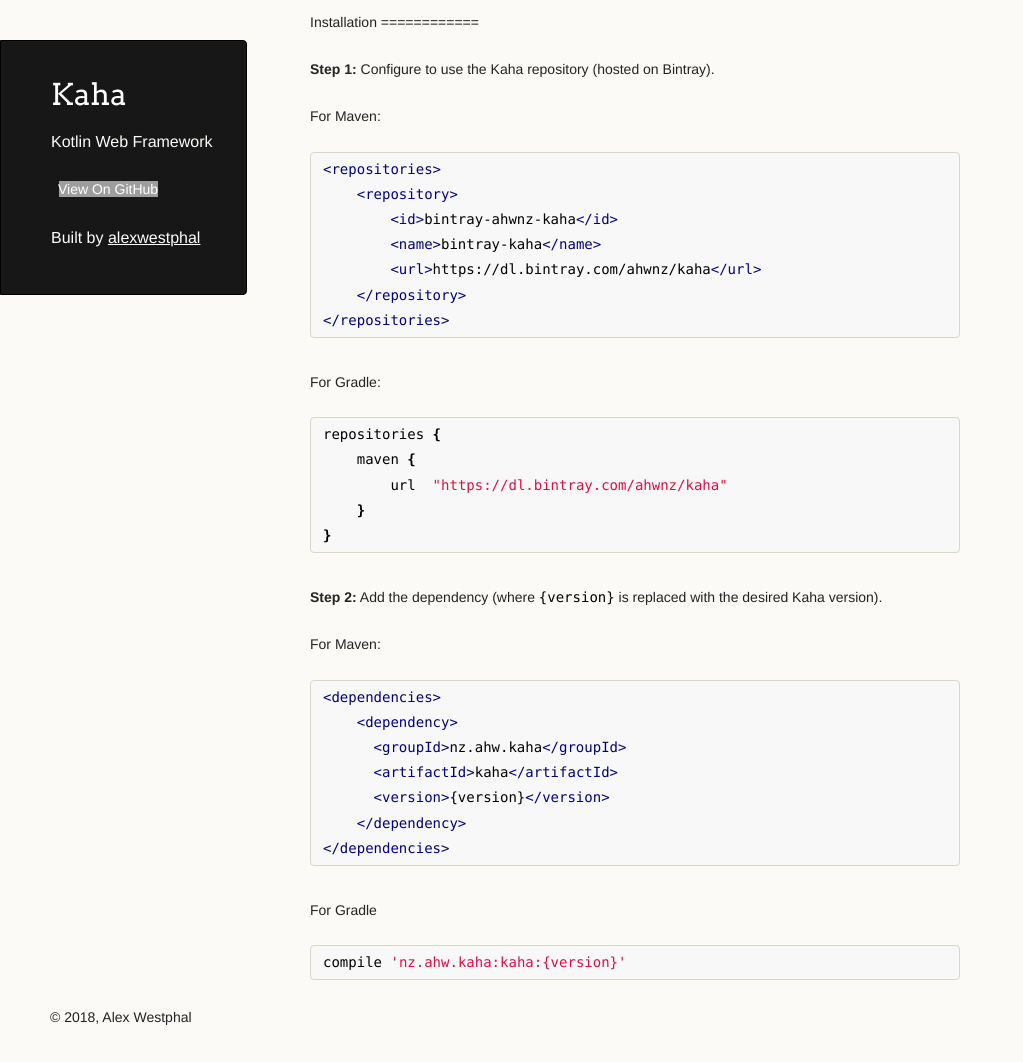
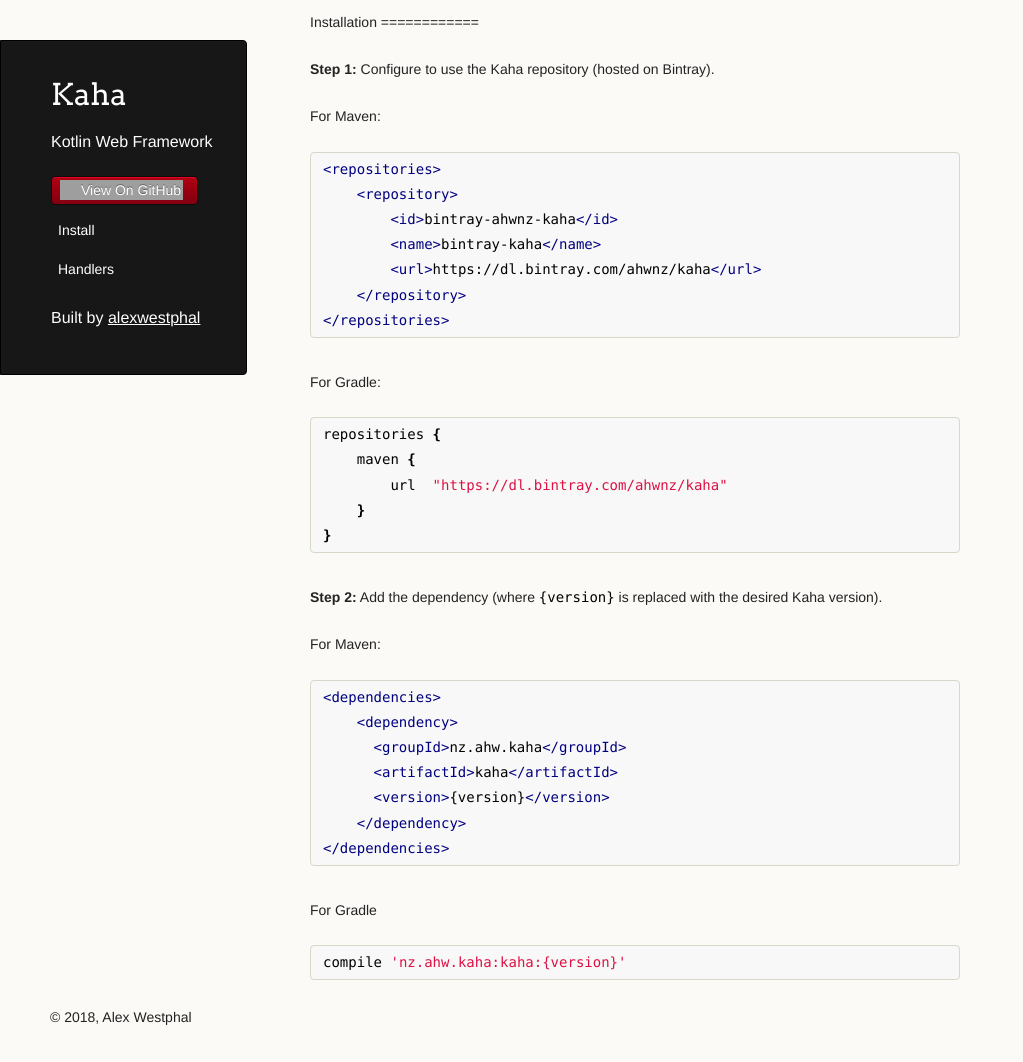
Before and after one commit to alexwestphal/kaha, a Jekyll site: the page built from docs/install.md, in a window 1280 px wide and 1062 px high. Shown: the whole window, without its empty margins (0-1023 px from the left). Built offline with Jekyll 4.4.1, drawn with Linux system fonts in a browser that asks for light colours; our own code applies the rules of GitHub Pages for plain Markdown files; a script that is not in the unit is left out; grey boxes are pictures that could not be loaded.

Commit message:
Update default.html

```diff
--- a/_layouts/default.html
+++ b/_layouts/default.html
@@ -21,7 +21,9 @@
         <p class="header">{{ site.description }}</p>
 
         <ul>
-          <li><a class="buttons github" href="{{ site.github.repository_url }}">View On GitHub</a></li>
+          <li class="button"><a class="button github" href="{{ site.github.repository_url }}">View On GitHub</a></li>
+          <li><a>Install</a></li>
+          <li><a>Handlers</a></li>
         </ul>
           <p class="header">Built by <a class="header name" href="{{ site.github.owner_url }}">{{ site.github.owner_name }}</a></p>
       </header>
```
